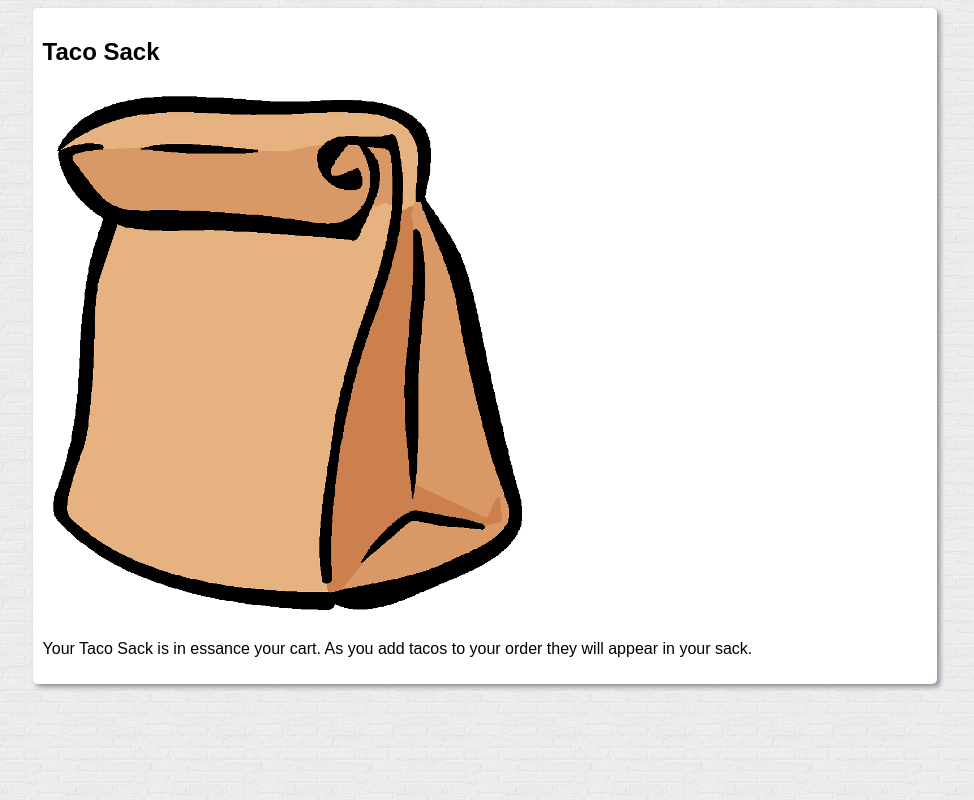
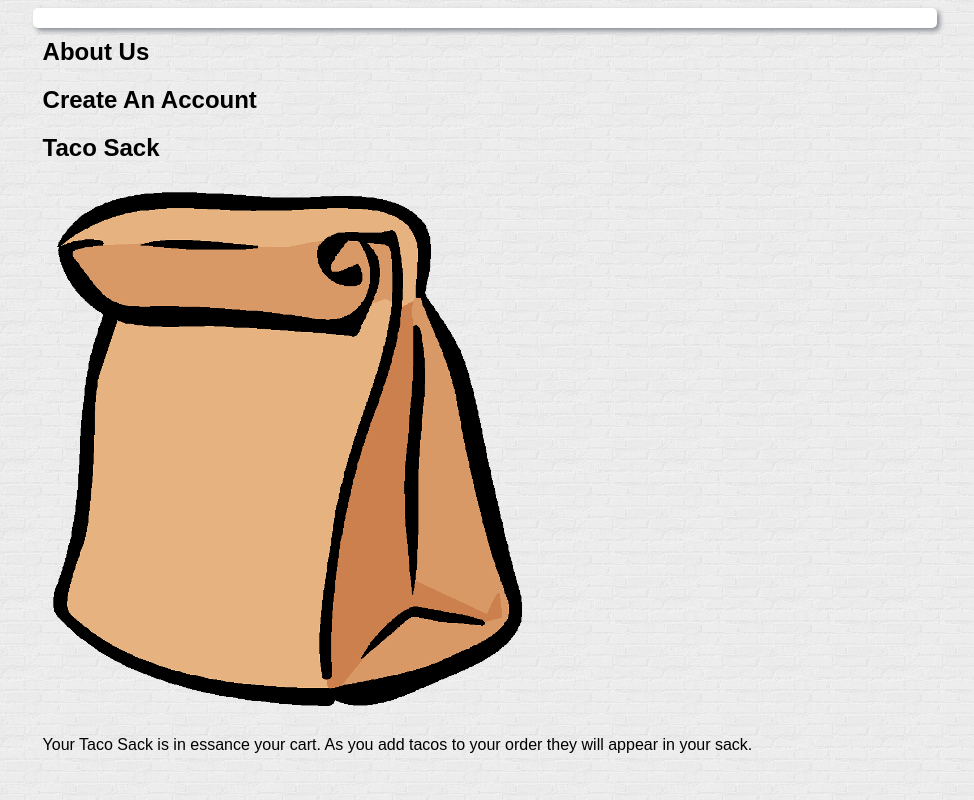
Before and after one commit to AustinCWells/TacoTruck, a PHP site: page / in a window 1280 px wide. Shown: the whole page, without its empty margins (155-1129 px from the left). Run offline with PHP 8.4, Linux system fonts and the light colour scheme; some libraries are stand-ins or nearby versions.

Commit message:
update index stuff

```diff
--- a/css/index.css
+++ b/css/index.css
@@ -2,3 +2,8 @@ article#tacoMenu {
 	border-width: 30px;
 	-webkit-border-image:url(../img/menu_border.png);
 }
+
+article {
+	position: relative;
+	float: left;
+}
--- a/index.html
+++ b/index.html
@@ -5,6 +5,7 @@
 
 	<script src="https://ajax.googleapis.com/ajax/libs/jquery/1.11.0/jquery.min.js"></script>
 	<link rel="stylesheet" href="css/main.css" type="text/css">
+	<link rel="stylesheet" href="css/index.css" type="text/css">
 
 </head>
 <body>
@@ -14,9 +15,12 @@
 		<article id = "info">
 
 			<section id = "aboutUs">
+				<h2>About Us</h2>
+				<p></p>
 			</section>
 
 			<section id = "createAnAccount">
+				<h2>Create An Account</h2>
 			</section>
 
 			<section id = "sackInfo">
```
